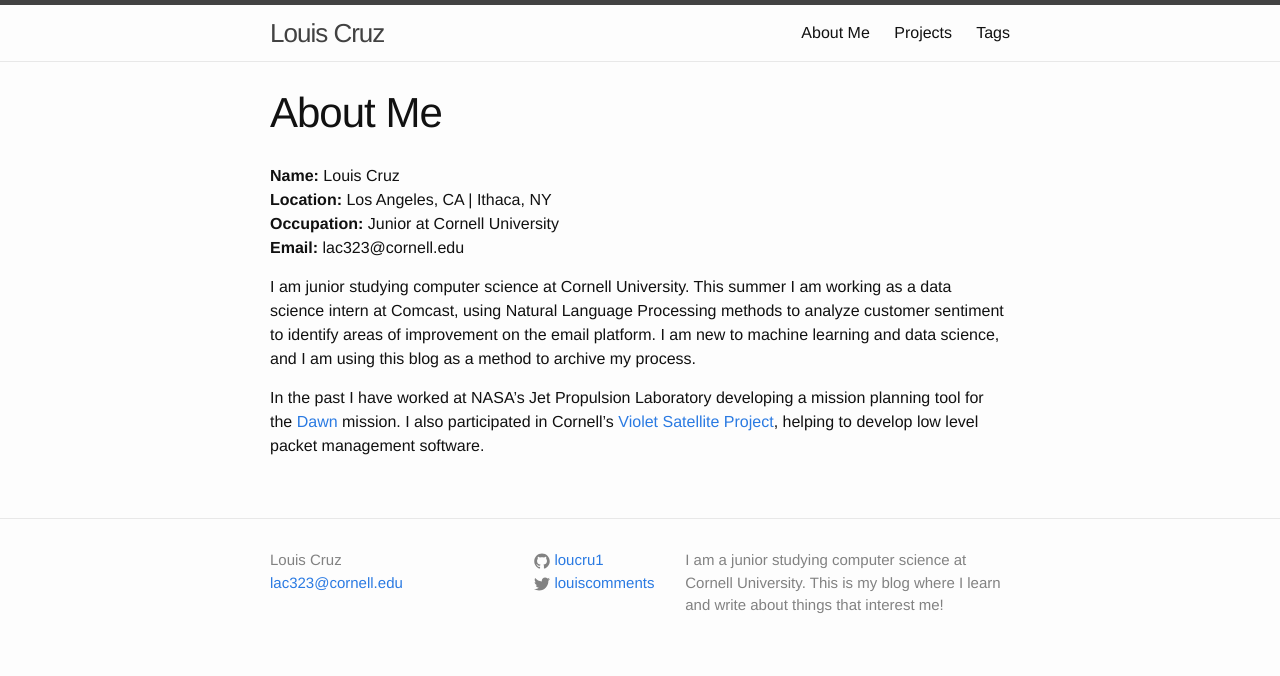
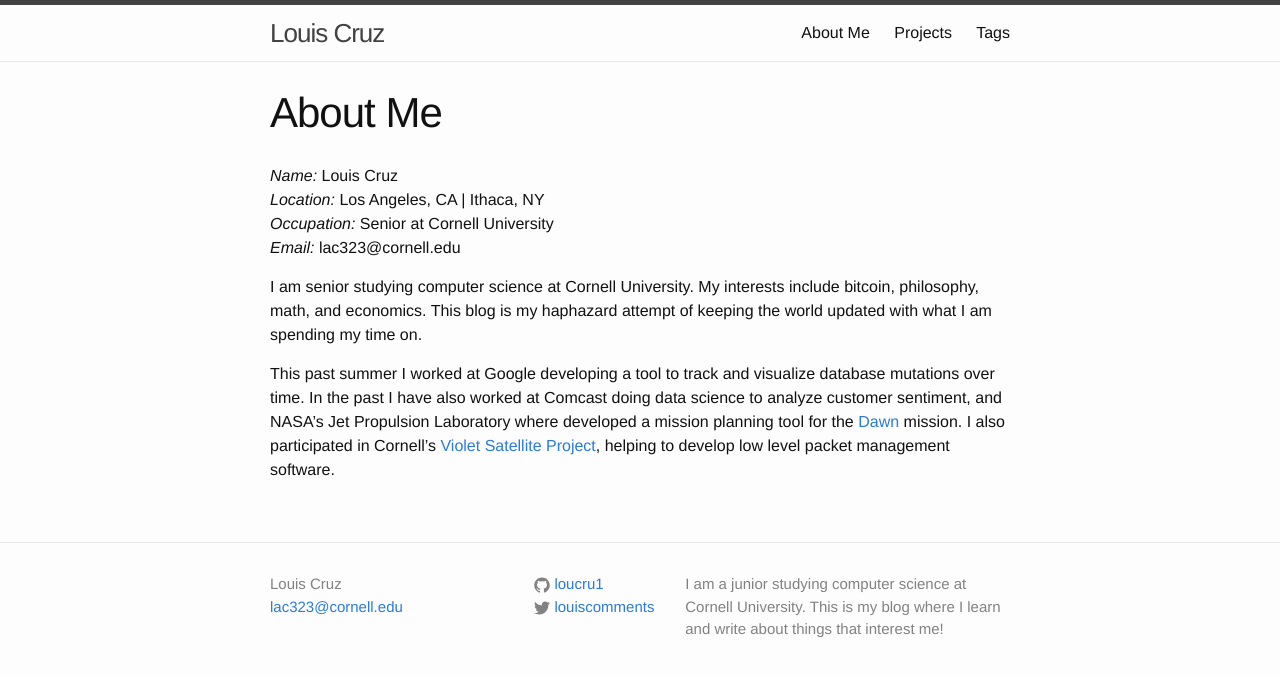
Before and after one commit to loucru1/loucru1.github.io, a Jekyll site: the page built from about.md, in a window 1280 px wide. Shown: the top 676 px of the page. Built offline with Jekyll 4.4.1, drawn with Linux system fonts in a browser that asks for light colours.

Commit message:
update README for senior year @ Cornell

```diff
--- a/about.md
+++ b/about.md
@@ -4,13 +4,19 @@ title: About Me
 permalink: /about/
 ---
 
-__Name:__ Louis Cruz
-__Location:__ Los Angeles, CA | Ithaca, NY
-__Occupation:__ Junior at Cornell University
-__Email:__ lac323@cornell.edu
+*Name:* Louis Cruz
+*Location:* Los Angeles, CA | Ithaca, NY
+*Occupation:* Senior at Cornell University
+*Email:* lac323@cornell.edu
 
-I am junior studying computer science at Cornell University. This summer I am
-working as a data science intern at Comcast, using Natural Language Processing
-methods to analyze customer sentiment to identify areas of improvement on the email platform. I am new to machine learning and data science, and I am using this blog as a method to archive my process.
+I am senior studying computer science at Cornell University. My interests
+include bitcoin, philosophy, math, and economics. This blog is my haphazard
+attempt of keeping the world updated with what I am spending my time on.
 
-In the past I have worked at NASA's Jet Propulsion Laboratory  developing a mission planning tool for the [Dawn](http://dawn.jpl.nasa.gov/) mission. I also participated in Cornell's [Violet Satellite Project](https://cusat.cornell.edu/violet/), helping to develop low level packet management software.
+This past summer I worked at Google developing a tool to track and visualize
+database mutations over time. In the past I have also worked at Comcast doing
+data science to analyze customer sentiment, and NASA's Jet Propulsion
+Laboratory where developed a mission planning tool for the
+[Dawn](http://dawn.jpl.nasa.gov/) mission. I also participated in Cornell's
+[Violet Satellite Project](https://cusat.cornell.edu/violet/), helping to
+develop low level packet management software.
```
